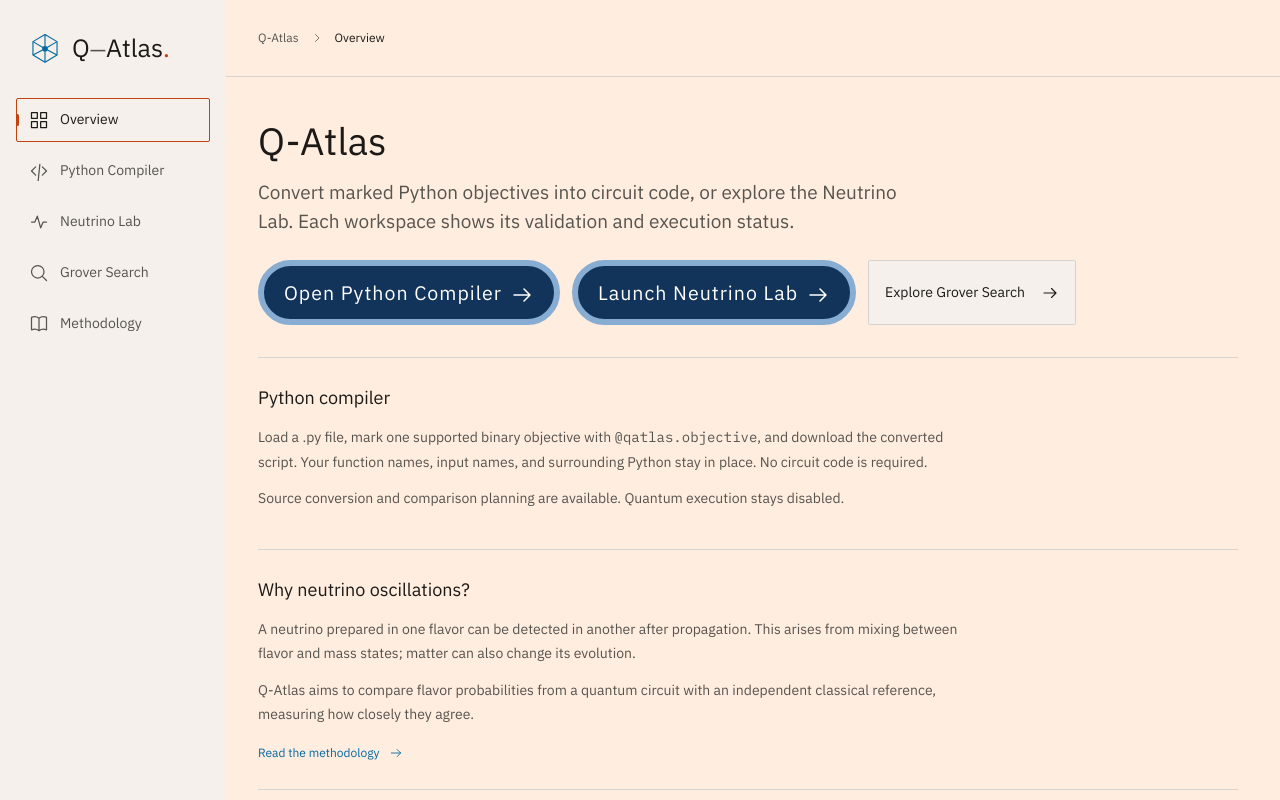
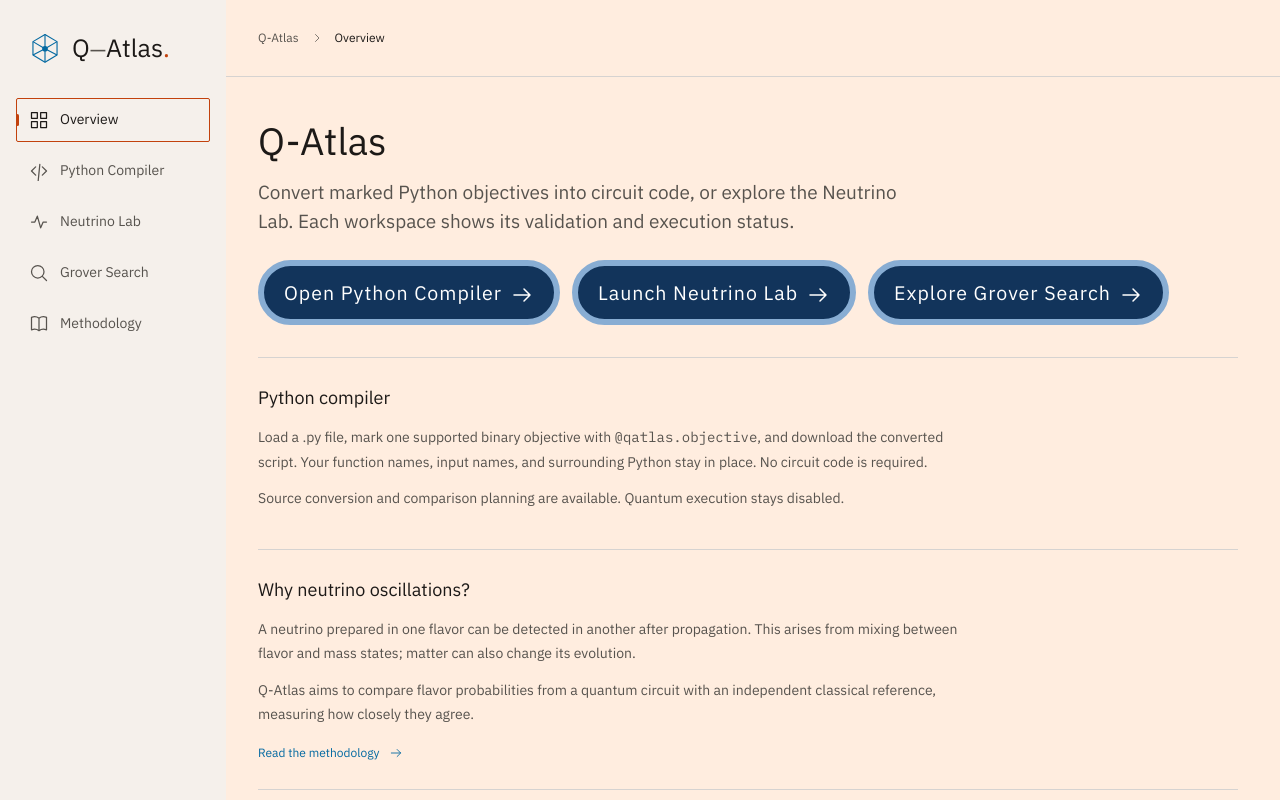
Before and after one commit to Kent-Brogrammers/Q-Atlas, a SvelteKit app in the folder frontend/: page / in a window 1280 px wide. Shown: the top 800 px of the page. Built offline with nearby package versions, Linux system fonts and the light colour scheme.

Commit message:
Match Grover action button style

```diff
--- a/frontend/src/routes/+page.svelte
+++ b/frontend/src/routes/+page.svelte
@@ -20,7 +20,10 @@
         <span class="button-text">Launch Neutrino Lab</span>
         <span class="button-icon"><Icon name="arrow" size={30} /></span>
       </a>
-      <a class="button" href="/search/">Explore Grover Search<Icon name="arrow" size={18} /></a>
+      <a class="button primary workspace-action-button" href="/search/">
+        <span class="button-text">Explore Grover Search</span>
+        <span class="button-icon"><Icon name="arrow" size={30} /></span>
+      </a>
     </div>
   </header>
 
```
